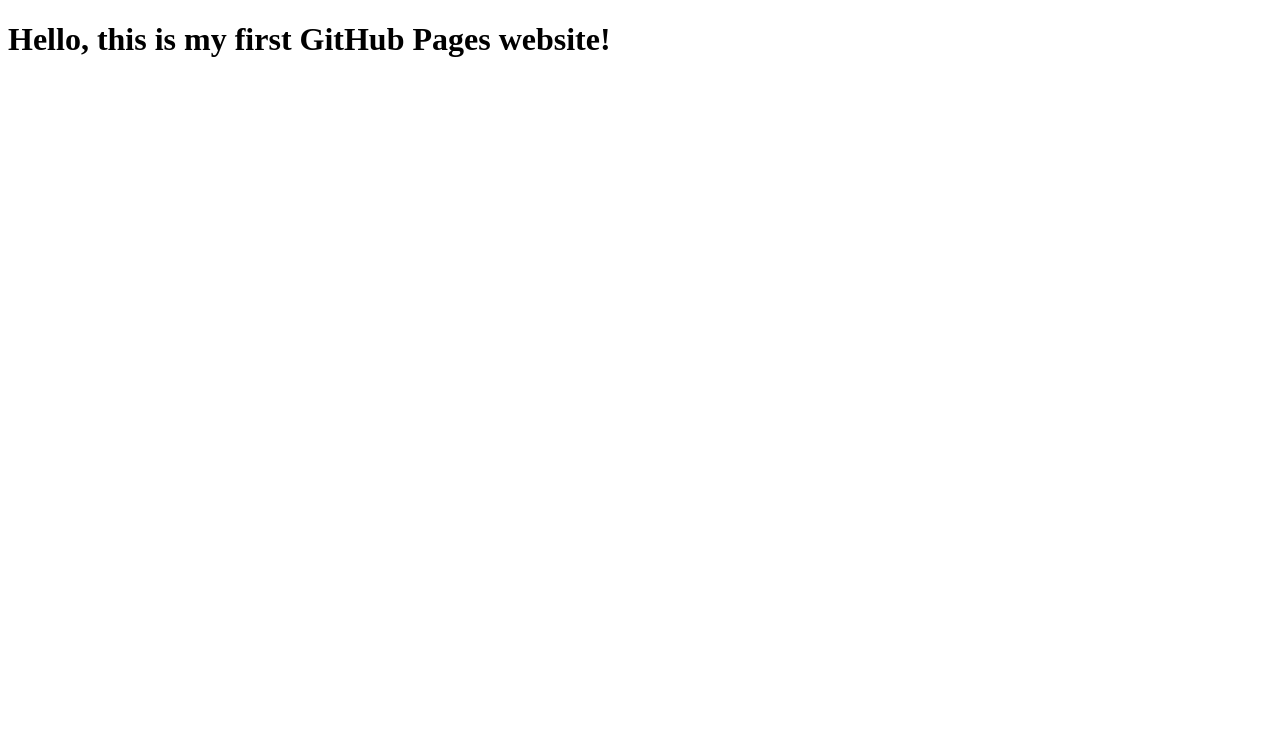
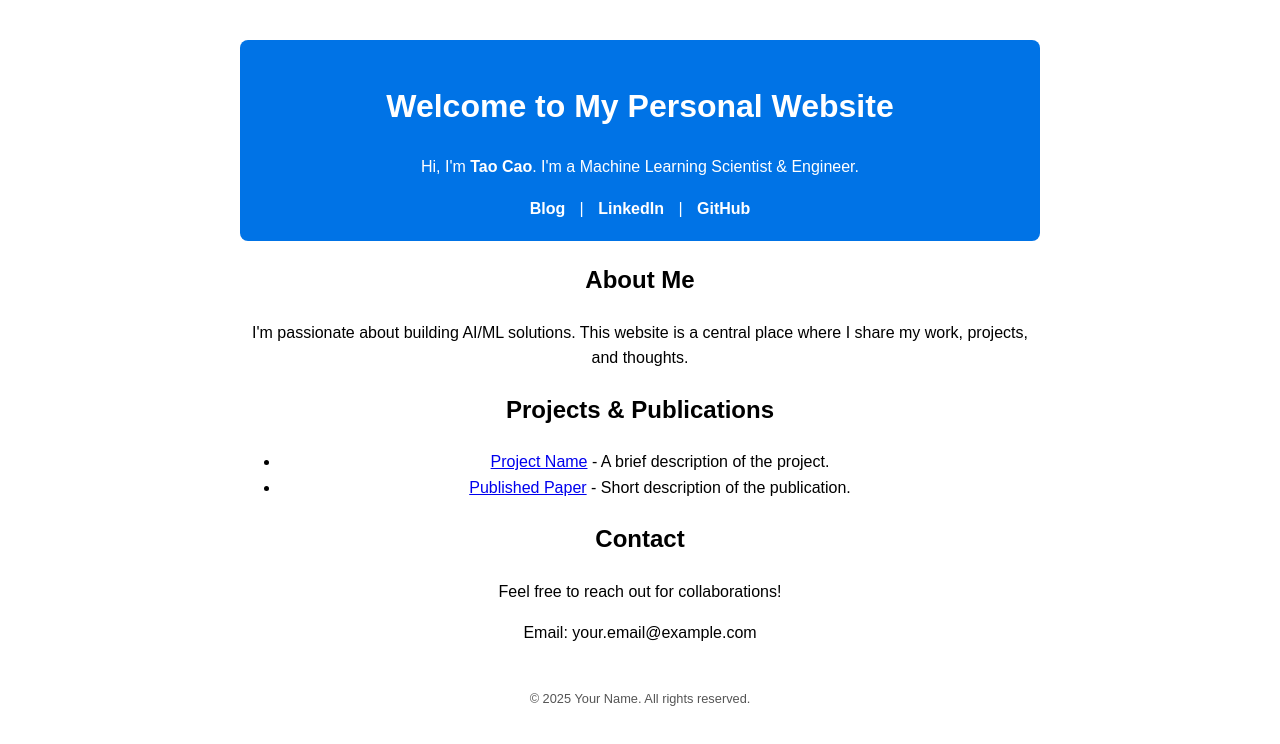
Before and after one commit to TaoCao-data/TaoCao-data.github.io, a plain HTML site: page index.html in a window 1280 px wide. Drawn offline with Linux system fonts and the light colour scheme.

Commit message:
Added homepage content

```diff
--- a/index.html
+++ b/index.html
@@ -1,9 +1,43 @@
 <!DOCTYPE html>
-<html>
+<html lang="en">
 <head>
-    <title>My Website</title>
+    <meta charset="UTF-8">
+    <meta name="viewport" content="width=device-width, initial-scale=1.0">
+    <title>Your Name - Personal Website</title>
+    <link rel="stylesheet" href="style.css">
 </head>
 <body>
-    <h1>Hello, this is my first GitHub Pages website!</h1>
+    <header>
+        <h1>Welcome to My Personal Website</h1>
+        <p>Hi, I'm <strong>Tao Cao</strong>. I'm a Machine Learning Scientist & Engineer.</p>
+        <nav>
+            <a href="https://medium.com/@yourusername" target="_blank">Blog</a> |
+            <a href="https://www.linkedin.com/in/yourprofile" target="_blank">LinkedIn</a> |
+            <a href="https://github.com/yourusername" target="_blank">GitHub</a>
+        </nav>
+    </header>
+
+    <section>
+        <h2>About Me</h2>
+        <p>I'm passionate about building AI/ML solutions. This website is a central place where I share my work, projects, and thoughts.</p>
+    </section>
+
+    <section>
+        <h2>Projects & Publications</h2>
+        <ul>
+            <li><a href="https://yourprojectlink.com" target="_blank">Project Name</a> - A brief description of the project.</li>
+            <li><a href="https://yourpaperlink.com" target="_blank">Published Paper</a> - Short description of the publication.</li>
+        </ul>
+    </section>
+
+    <section>
+        <h2>Contact</h2>
+        <p>Feel free to reach out for collaborations!</p>
+        <p>Email: your.email@example.com</p>
+    </section>
+
+    <footer>
+        <p>&copy; 2025 Your Name. All rights reserved.</p>
+    </footer>
 </body>
 </html>
--- /dev/null
+++ b/style.css
@@ -0,0 +1,33 @@
+body {
+    font-family: Arial, sans-serif;
+    line-height: 1.6;
+    max-width: 800px;
+    margin: 20px auto;
+    padding: 20px;
+    text-align: center;
+}
+
+header {
+    background: #0073e6;
+    color: white;
+    padding: 20px;
+    border-radius: 8px;
+}
+
+nav a {
+    color: white;
+    text-decoration: none;
+    font-weight: bold;
+    margin: 0 10px;
+}
+
+section {
+    margin: 20px 0;
+}
+
+footer {
+    margin-top: 20px;
+    padding-top: 10px;
+    font-size: 0.8em;
+    color: #555;
+}
```
